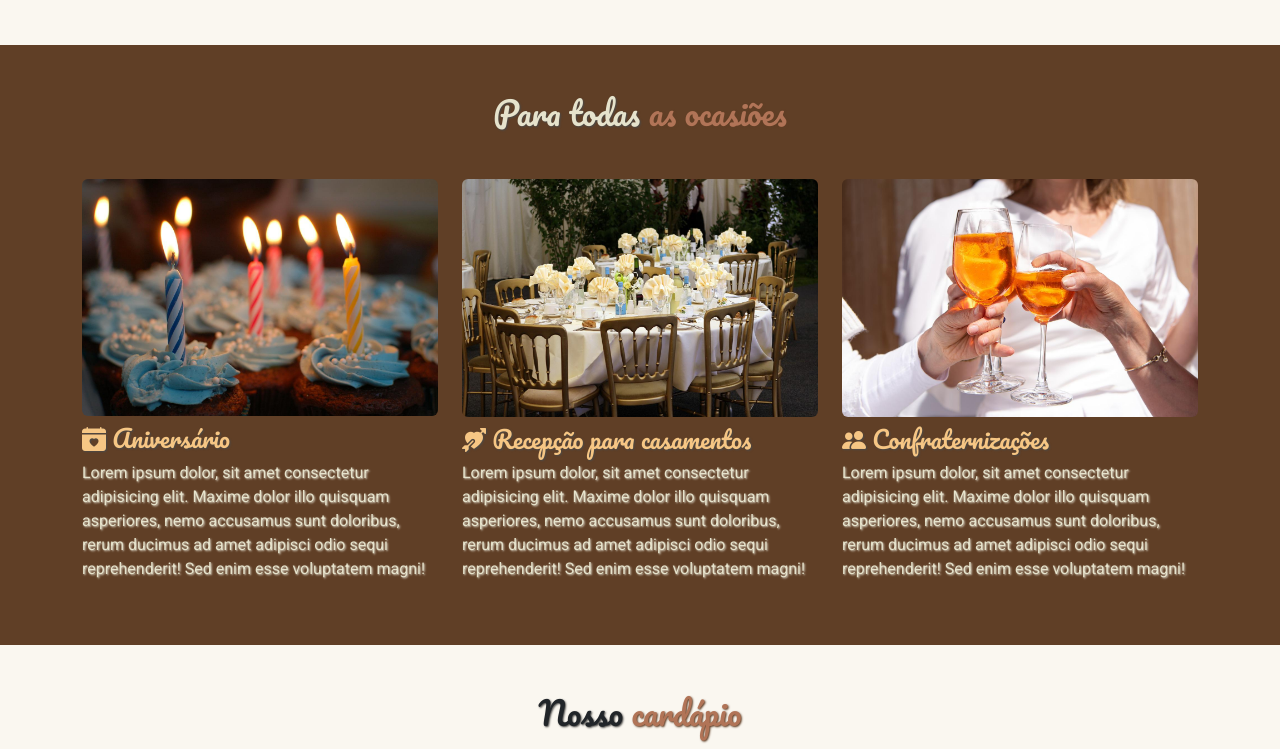
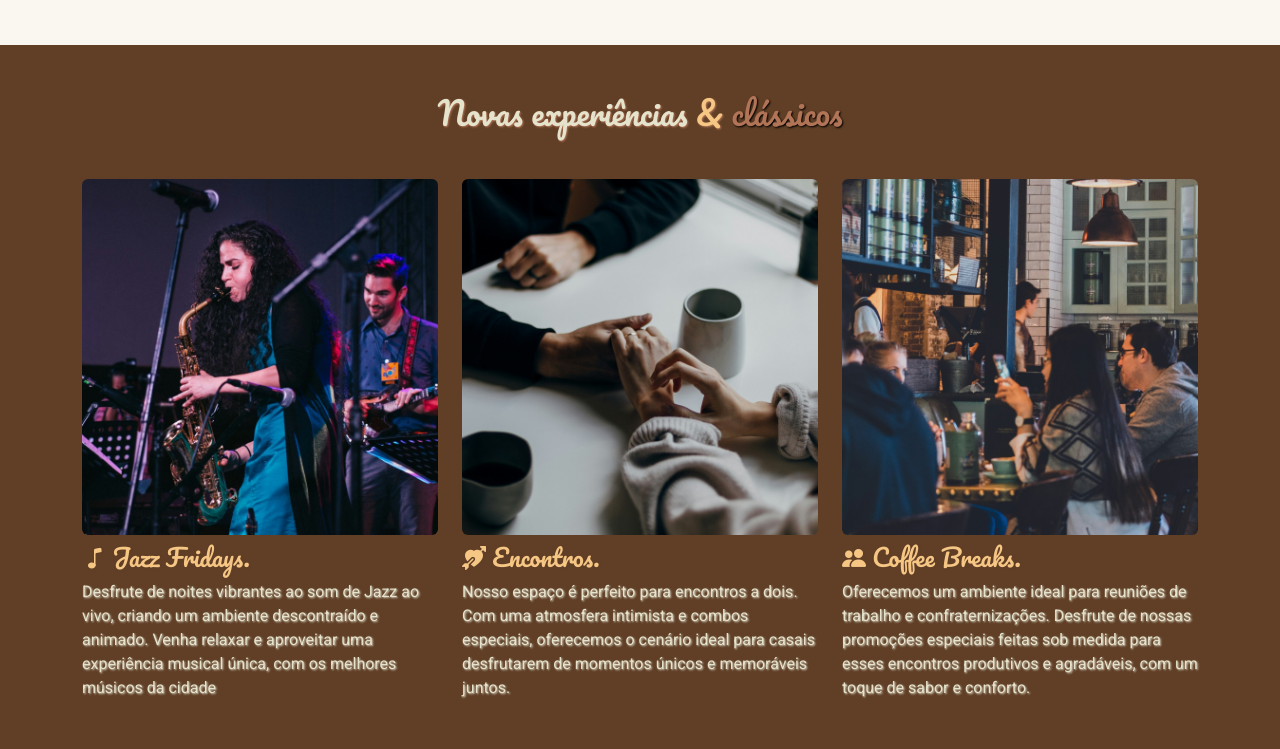
Before and after one commit to Cieliocas/project-restaurant, a plain HTML site: page index.html in a window 1280 px wide. Shown: the part 1211-1960 px from the top of the page. Drawn offline with nearby package versions, Linux system fonts and the light colour scheme.

Commit message:
added new img section

```diff
--- a/index.html
+++ b/index.html
@@ -86,11 +86,11 @@
                             <img class="d-block w-100 rounded" src="images/cafeteria.jpg" alt="Foto do espaço interno do restaurante">
                         </div>
                         <div class="col-md-7 mt-3 mt-md-0">
-                            <h2 class="section-title">Sobre <span class="text-colored">a cafeteria</span></h2>
+                            <h2 class="section-title">Sobre <span class="text-colored2">a cafeteria</span></h2>
                             <p>
                                 Desfrute de uma experiência única em nossa cafeteria, onde cada detalhe é pensado para oferecer conforto e qualidade. Deixe-se envolver pelo aroma do café fresco e pelos sabores irresistíveis.
                             </p>
-                            <h3 class="section-title">Sobre <span class="text-colored">o espaço</span></h3>
+                            <h3 class="section-title">Sobre <span class="text-colored2">o espaço</span></h3>
                             <p>
                                 Nosso espaço foi concebido como um verdadeiro refúgio de acolhimento. Combinando modernidade e charme, é o lugar ideal para relaxar e se conectar. Venha descobrir um ambiente criado especialmente para você, com nossos principais destaques da casa.
                             </p>
@@ -108,37 +108,40 @@
         <section id="eventos" class="pt-5 pb-5">
             <div class="container">
                 <div class="row">
-                    <h2 class="section-title text-center mb-4">Para todas <span class="text-colored">as ocasiões</span></h2>
+                    <h2 class="section-title text-center mb-4">
+                        Novas experiências
+                        <span class="text-colored2">&</span>
+                        <span class="text-colored">clássicos</span></h2>
                 </div>
                 <div class="row mt-4">
                     <div class="col-md-4">
-                        <img class="d-block w-100 rounded mb-2" src="images/eventos/aniversario.jpg" alt="">
+                        <img class="d-block w-100 rounded mb-2" src="images/eventos/jazz-music.jpg" alt="">
                         <h3 class="section-title text-colored2 fs-4">
-                            <i class="bi bi-calendar-heart-fill"></i>
-                            Aniversário
+                            <i class="bi bi-music-note"></i>
+                            Jazz Fridays.
                         </h3>
                         <p>
-                            Lorem ipsum dolor, sit amet consectetur adipisicing elit. Maxime dolor illo quisquam asperiores, nemo accusamus sunt doloribus, rerum ducimus ad amet adipisci odio sequi reprehenderit! Sed enim esse voluptatem magni!
+                            Desfrute de noites vibrantes ao som de Jazz ao vivo, criando um ambiente descontraído e animado. Venha relaxar e aproveitar uma experiência musical única, com os melhores músicos da cidade
                         </p>
                     </div>
                     <div class="col-md-4">
-                        <img class="d-block w-100 rounded mb-2" src="images/eventos/casamento.jpg" alt="">
+                        <img class="d-block w-100 rounded mb-2" src="images/eventos/date-coffee.jpg" alt="">
                         <h3 class="section-title text-colored2 fs-4">
                             <i class="bi bi-arrow-through-heart-fill"></i>
-                            Recepção para casamentos
+                            Encontros.
                         </h3>
                         <p>
-                            Lorem ipsum dolor, sit amet consectetur adipisicing elit. Maxime dolor illo quisquam asperiores, nemo accusamus sunt doloribus, rerum ducimus ad amet adipisci odio sequi reprehenderit! Sed enim esse voluptatem magni!
+                            Nosso espaço é perfeito para encontros a dois. Com uma atmosfera intimista e combos especiais, oferecemos o cenário ideal para casais desfrutarem de momentos únicos e memoráveis juntos.
                         </p>
                     </div>
                     <div class="col-md-4">
-                        <img class="d-block w-100 rounded mb-2" src="images/eventos/confraternizacoes.jpg" alt="">
+                        <img class="d-block w-100 rounded mb-2" src="images/eventos/coffee-break.jpg" alt="">
                         <h3 class="section-title text-colored2 fs-4">
                             <i class="bi bi-people-fill"></i>
-                            Confraternizações
+                            Coffee Breaks.
                         </h3>
                         <p>
-                            Lorem ipsum dolor, sit amet consectetur adipisicing elit. Maxime dolor illo quisquam asperiores, nemo accusamus sunt doloribus, rerum ducimus ad amet adipisci odio sequi reprehenderit! Sed enim esse voluptatem magni!
+                            Oferecemos um ambiente ideal para reuniões de trabalho e confraternizações. Desfrute de nossas promoções especiais feitas sob medida para esses encontros produtivos e agradáveis, com um toque de sabor e conforto.
                         </p>
                     </div>
                 </div>
--- a/style.css
+++ b/style.css
@@ -4,7 +4,7 @@ body {
 }
 
 .navbar {
-    background-color:#d8d2c279;
+    background-color:#d8d2c2cb;
     text-shadow: 1px 1px 2px #4A4947;
 }
 
@@ -26,16 +26,22 @@ body {
 
 .section-title {
     font-family: Pacifico, cursive;
-    text-shadow: 1px 1px 2px #4A4947;
+    text-shadow: 1px 1px 2px #B17457;
 }
 
-.section-title span {
+.section-title .text-colored {
     color: #B17457;
+    text-shadow: 1px 1px 2px #000000;
+}
+
+.section-title .text-colored2 {
+    color: #f6c684;
+    text-shadow: 1px 1px 2px #B17457;
 }
 
 #sobre-cafeteria, #cardapio{
     background-color: #FAF7F0;
-    text-shadow: 1px 1px 2px #4A4947;
+    text-shadow: 1px 1px 2px #603F26;
 }
 
 .text-colored {
@@ -45,6 +51,7 @@ body {
 
 .text-colored2 {
     color: #f6c684;
+    text-shadow: 1px 1px 2px #603F26;
 }
 
 #eventos {
```
Also changed, not shown: images/eventos/coffee-break.jpg (added), images/eventos/date-coffee.jpg (added), images/eventos/encontros.jpg (added), images/eventos/jazz-music.jpg (added).
